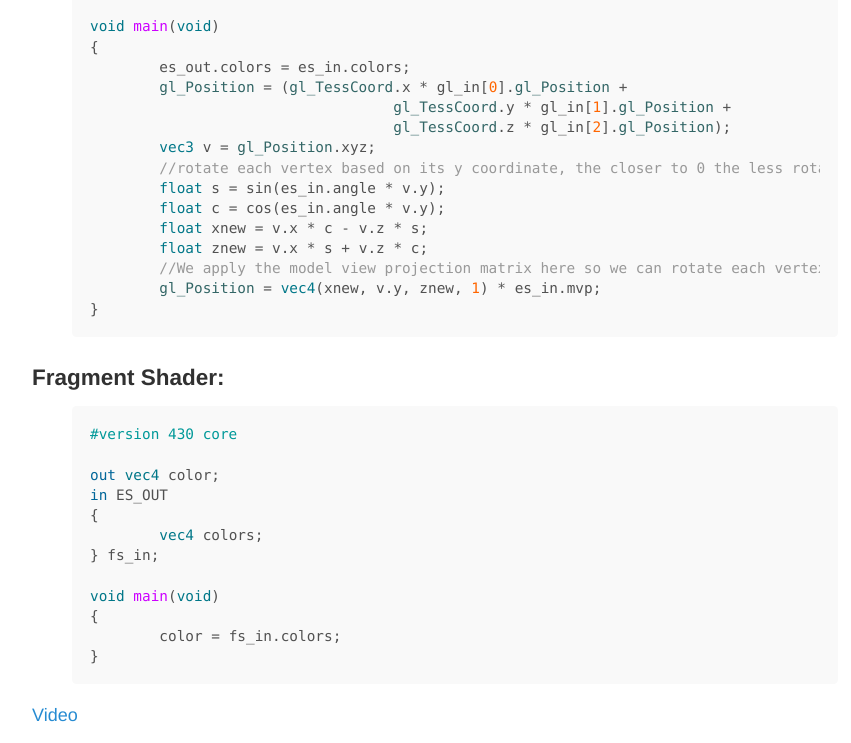
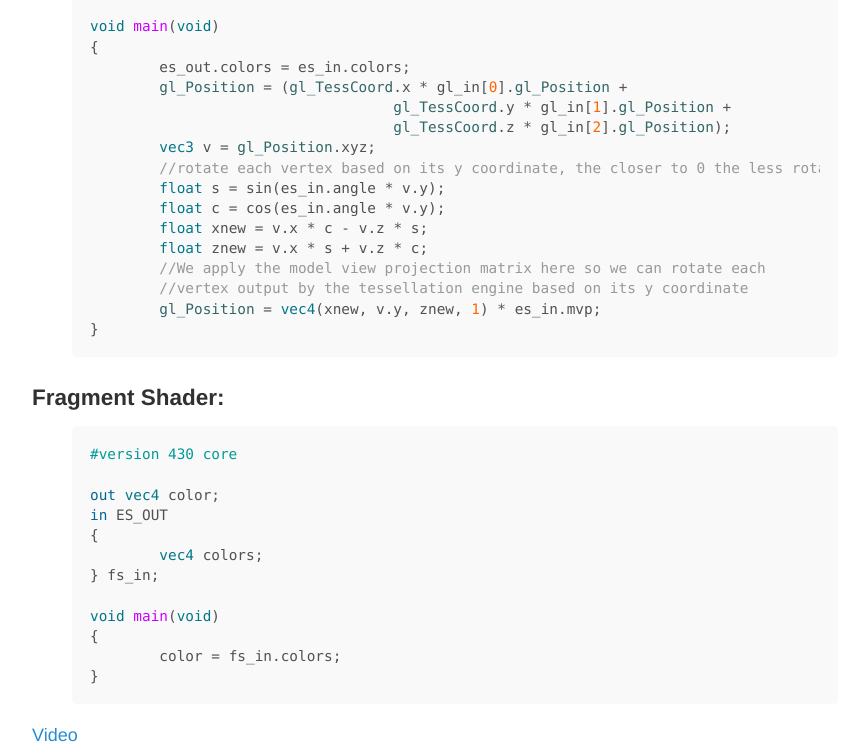
Before and after one commit to jamolnng/jamolnng.github.io, a Jekyll site: the page built from _posts/2015-06-19-OpenGL-4-Tessellation-Example.md, in a window 1280 px wide and 900 px high, scrolled down 2447 px, cut to the strip 0-743 px from the top of the window. Shown: the whole strip, without its empty margins (185-1036 px from the left). Built offline with Jekyll 4.4.1, drawn with Linux system fonts in a browser that asks for light colours.

Commit message:
line break so no horizontal scrollbar

```diff
--- a/_posts/2015-06-19-OpenGL-4-Tessellation-Example.md
+++ b/_posts/2015-06-19-OpenGL-4-Tessellation-Example.md
@@ -102,7 +102,8 @@ void main(void)
 	float c = cos(es_in.angle * v.y);
 	float xnew = v.x * c - v.z * s;
 	float znew = v.x * s + v.z * c;
-	//We apply the model view projection matrix here so we can rotate each vertex output by the tessellation engine based on its y coordinate
+	//We apply the model view projection matrix here so we can rotate each
+	//vertex output by the tessellation engine based on its y coordinate
 	gl_Position = vec4(xnew, v.y, znew, 1) * es_in.mvp;
 }
 {% endhighlight %}
```
